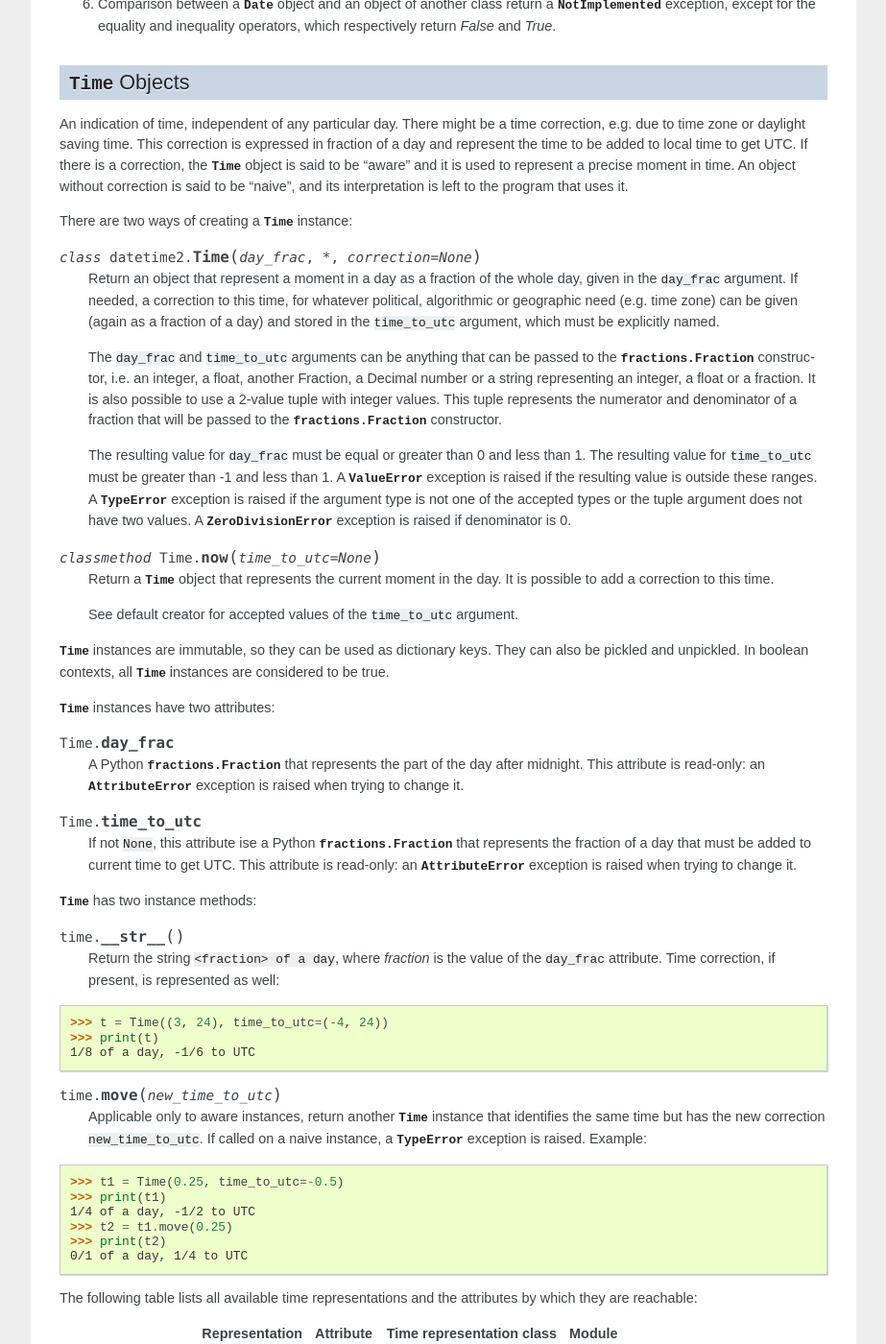
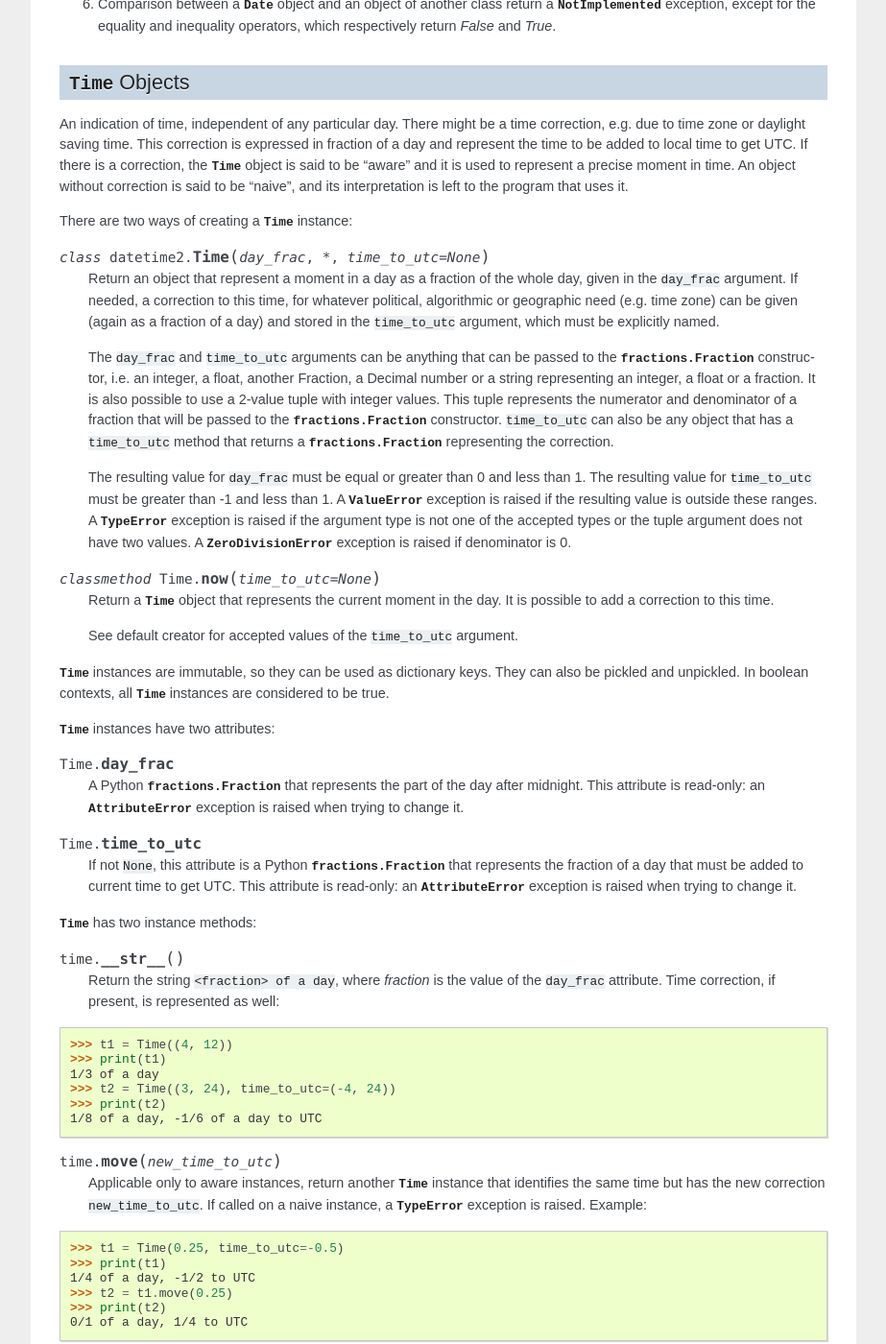
Before and after one commit to fricciardi/datetime2, a Sphinx documentation site: the page built from docs/index.rst, in a window 1280 px wide and 1400 px high, scrolled down 2907 px. Shown: the whole window at 96% size, without its empty margins (198-1121 px from the left). Built offline with Sphinx 7.4.7, drawn with Linux system fonts in a browser that asks for light colours.

Commit message:
Fixed small errors in documentation

```diff
--- a/docs/index.rst
+++ b/docs/index.rst
@@ -250,7 +250,7 @@ interpretation is left to the program that uses it.
 
 There are two ways of creating a :class:`Time` instance:
 
-.. class:: Time(day_frac, *, correction=None)
+.. class:: Time(day_frac, *, time_to_utc=None)
 
    Return an object that represent a moment in a day as a fraction of the
    whole day, given in the ``day_frac`` argument. If needed, a correction to
@@ -264,7 +264,9 @@ There are two ways of creating a :class:`Time` instance:
    representing an integer, a float or a fraction. It is also possible to
    use a 2-value tuple with integer values. This tuple represents the
    numerator and denominator of a fraction that will be passed to the
-   :class:`fractions.Fraction` constructor.
+   :class:`fractions.Fraction` constructor. ``time_to_utc`` can also be
+   any object that has a ``time_to_utc`` method that returns a
+   :class:`fractions.Fraction` representing the correction.
 
    The resulting value for ``day_frac`` must be equal or greater than 0 and
    less than 1. The resulting value for ``time_to_utc`` must be greater than
@@ -295,7 +297,7 @@ instances are considered to be true.
 
 .. attribute:: Time.time_to_utc
 
-   If not ``None``, this attribute ise a Python :class:`fractions.Fraction`
+   If not ``None``, this attribute is a Python :class:`fractions.Fraction`
    that represents the fraction of a day that must be added to current time
    to get UTC. This attribute is read-only: an :exc:`AttributeError`
    exception is raised when trying to change it.
@@ -309,9 +311,12 @@ instances are considered to be true.
 
 .. doctest::
 
-   >>> t = Time((3, 24), time_to_utc=(-4, 24))
-   >>> print(t)
-   1/8 of a day, -1/6 to UTC
+   >>> t1 = Time((4, 12))
+   >>> print(t1)
+   1/3 of a day
+   >>> t2 = Time((3, 24), time_to_utc=(-4, 24))
+   >>> print(t2)
+   1/8 of a day, -1/6 of a day to UTC
 
 .. method:: time.move(new_time_to_utc)
 
```
